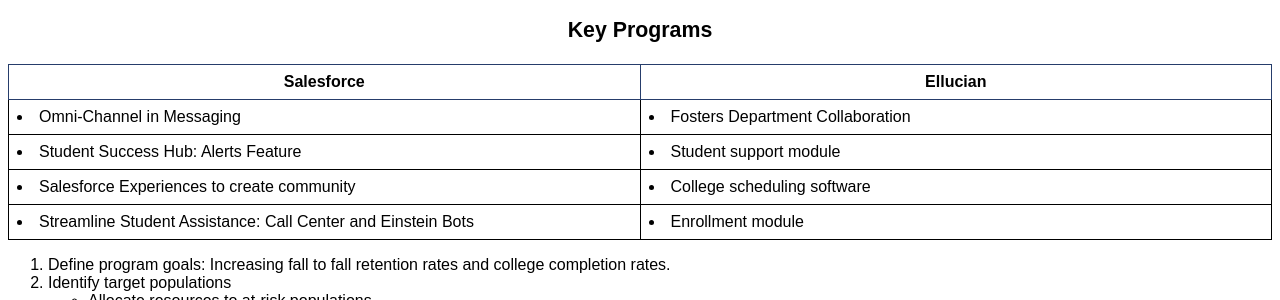
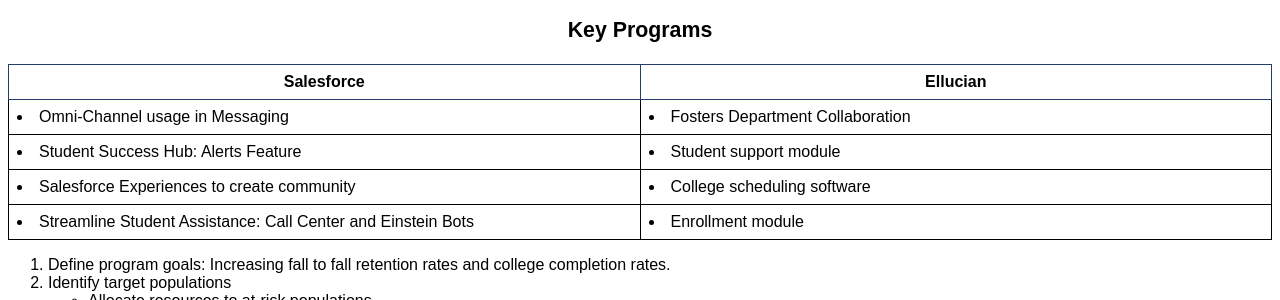
Before and after one commit to BiancaW714/biancaw714.github.io, a Jekyll site: the page index.html, which Jekyll copies as it is, in a window 1280 px wide. Shown: the part 728-1028 px from the top of the page. Built offline with Jekyll 4.4.1, drawn with Linux system fonts in a browser that asks for light colours.

Commit message:
Update index.html

```diff
--- a/index.html
+++ b/index.html
@@ -81,7 +81,7 @@
 
         </tr>
         <tr>
-          <td><li>Omni-Channel in Messaging</li></td>
+          <td><li>Omni-Channel usage in Messaging</li></td>
           <td><li>Fosters Department Collaboration</li></td>
 
         </tr>
```
